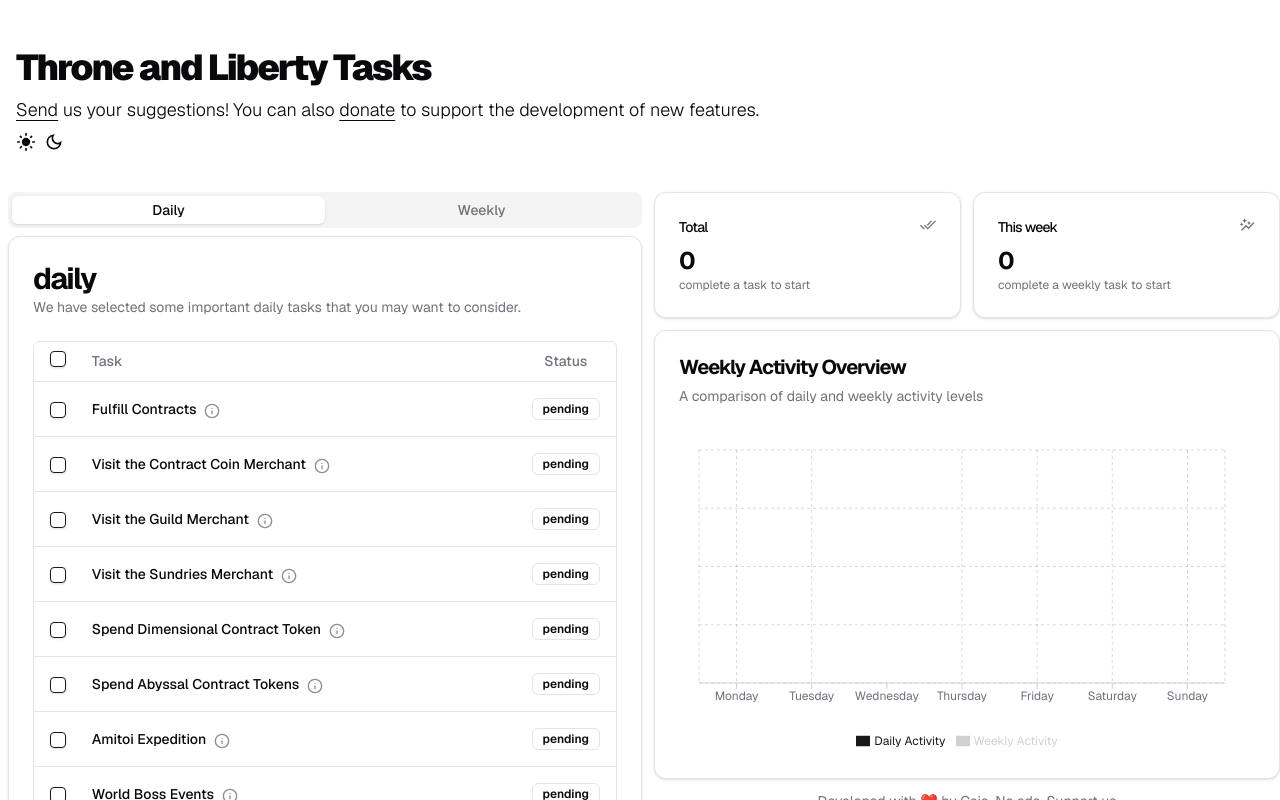
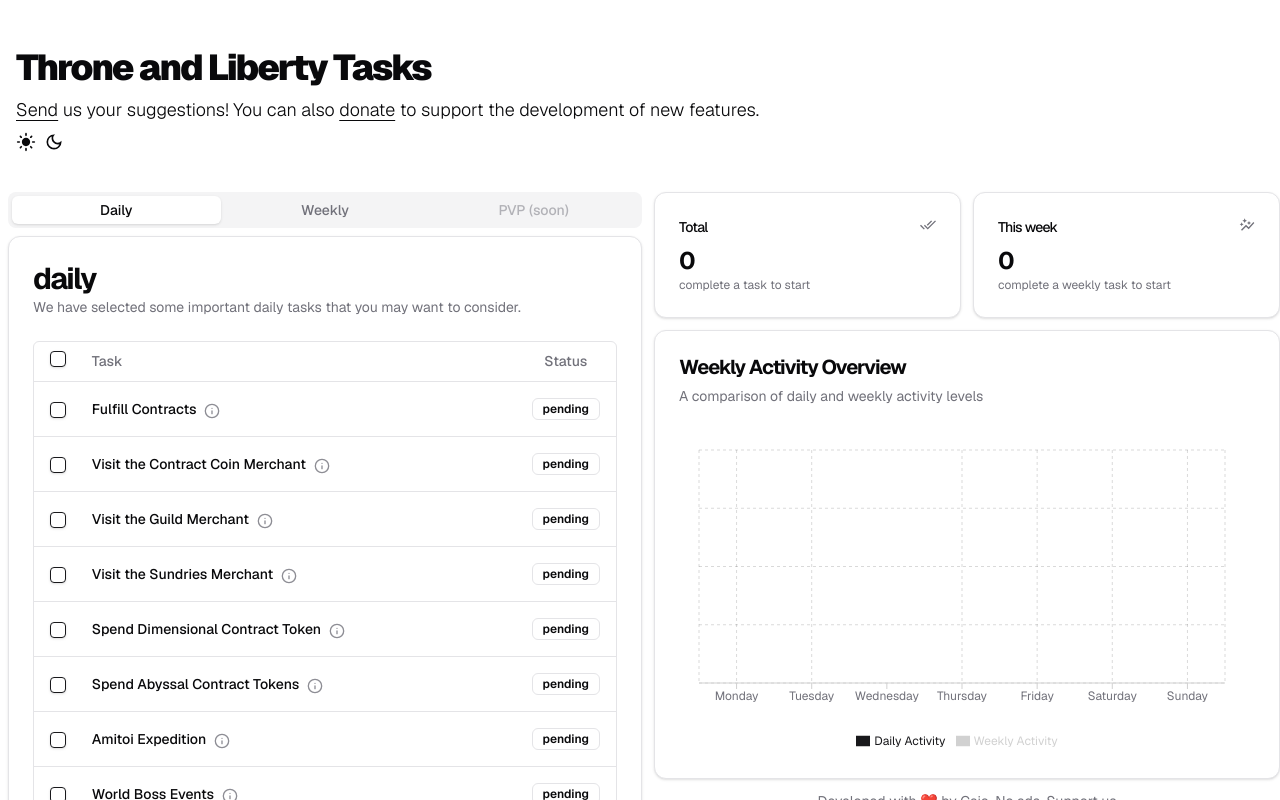
Before and after one commit to caiodesign/thronetasks, a Next.js app: page / in a window 1280 px wide. Shown: the top 800 px of the page. Built offline with nearby package versions, Linux system fonts and the light colour scheme.

Commit message:
add pvp tab

```diff
--- a/app/containers/home/home.tsx
+++ b/app/containers/home/home.tsx
@@ -59,9 +59,12 @@
       <div className="m-3 md:flex md:m-0">
         <div className="w-full mb-3 md:w-2/4 md:mr-3 md:mb-0">
           <Tabs defaultValue="daily">
-            <TabsList className="grid w-full grid-cols-2 md:mx-2">
+            <TabsList className="grid w-full grid-cols-3 md:mx-2">
               <TabsTrigger value="daily">Daily</TabsTrigger>
               <TabsTrigger value="weekly">Weekly</TabsTrigger>
+              <TabsTrigger value="pvp" disabled>
+                PVP (soon)
+              </TabsTrigger>
             </TabsList>
             <TabsContent value="daily">
               <ActivityCardTable
@@ -90,6 +93,9 @@
                 useful.
               </ActivityCardTable>
             </TabsContent>
+            <TabsContent value="pvp">
+              <div>soon</div>
+            </TabsContent>
           </Tabs>
         </div>
         <div className="w-full md:w-2/4">
```
